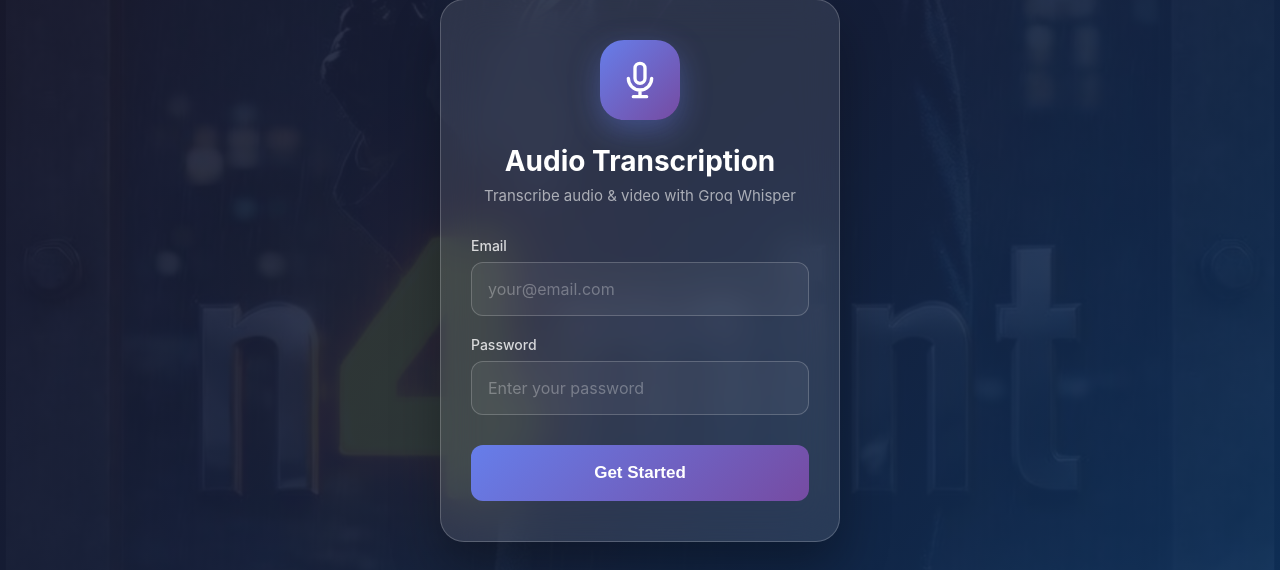
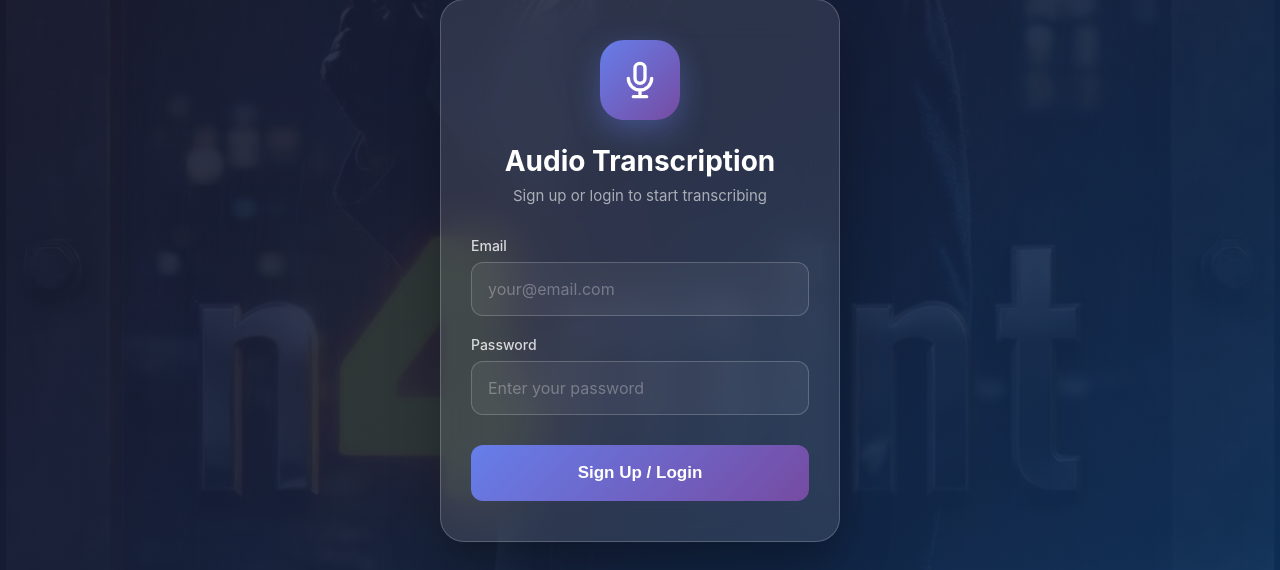
Before and after one commit to El-apuesto/Informant, a Flask app: page /login in a window 1280 px wide. Shown: the part 130-700 px from the top of the page. Run offline with Flask 3, Linux system fonts and the light colour scheme; parts of the project's set-up code (start-up, migrations or seed data) failed here and were passed over.

Commit message:
Fix login/signup for iOS users - add static folder to Dockerfile

```diff
--- a/app.py
+++ b/app.py
@@ -294,10 +294,11 @@ def login():
             return render_template('login.html')
 
         try:
-            # Get or create user
+            # Get or create user (this works for both login and signup)
             user_profile = get_or_create_user(email)
             session['user_email'] = email
             session['user_id'] = user_profile['id']
+            session['user_profile'] = user_profile
 
             flash('Successfully logged in!', 'success')
             return redirect(url_for('transcribe'))
--- a/templates/login.html
+++ b/templates/login.html
@@ -205,7 +205,7 @@
         </div>
 
         <h1>Audio Transcription</h1>
-        <p class="subtitle">Transcribe audio & video with Groq Whisper</p>
+        <p class="subtitle">Sign up or login to start transcribing</p>
 
         {% with messages = get_flashed_messages(with_categories=true) %}
             {% if messages %}
@@ -228,7 +228,7 @@
                 <input type="password" id="password" name="password" placeholder="Enter your password" required>
             </div>
 
-            <button type="submit">Get Started</button>
+            <button type="submit">Sign Up / Login</button>
         </form>
     </div>
 </body>
```
Also changed, not shown: 1 other file.
